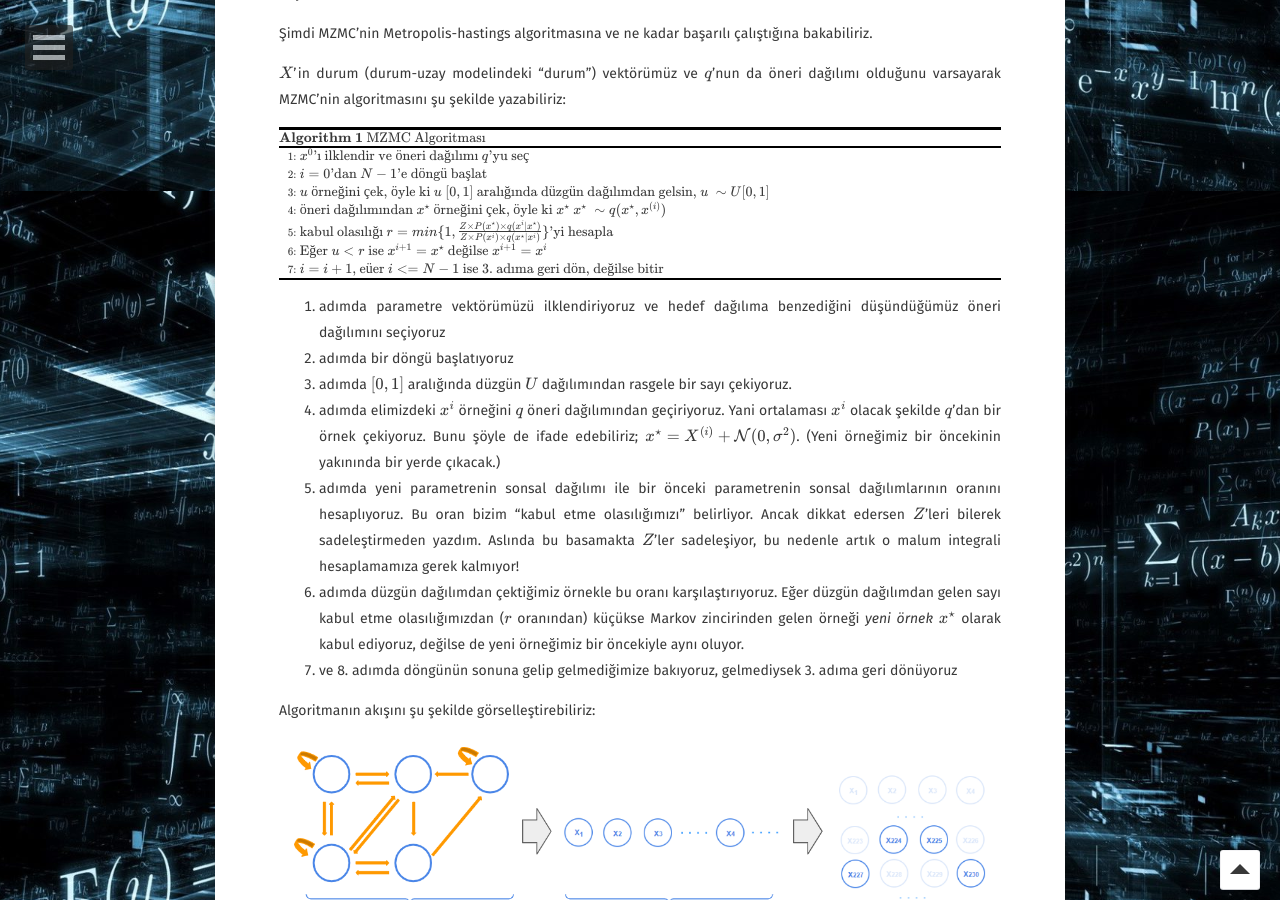
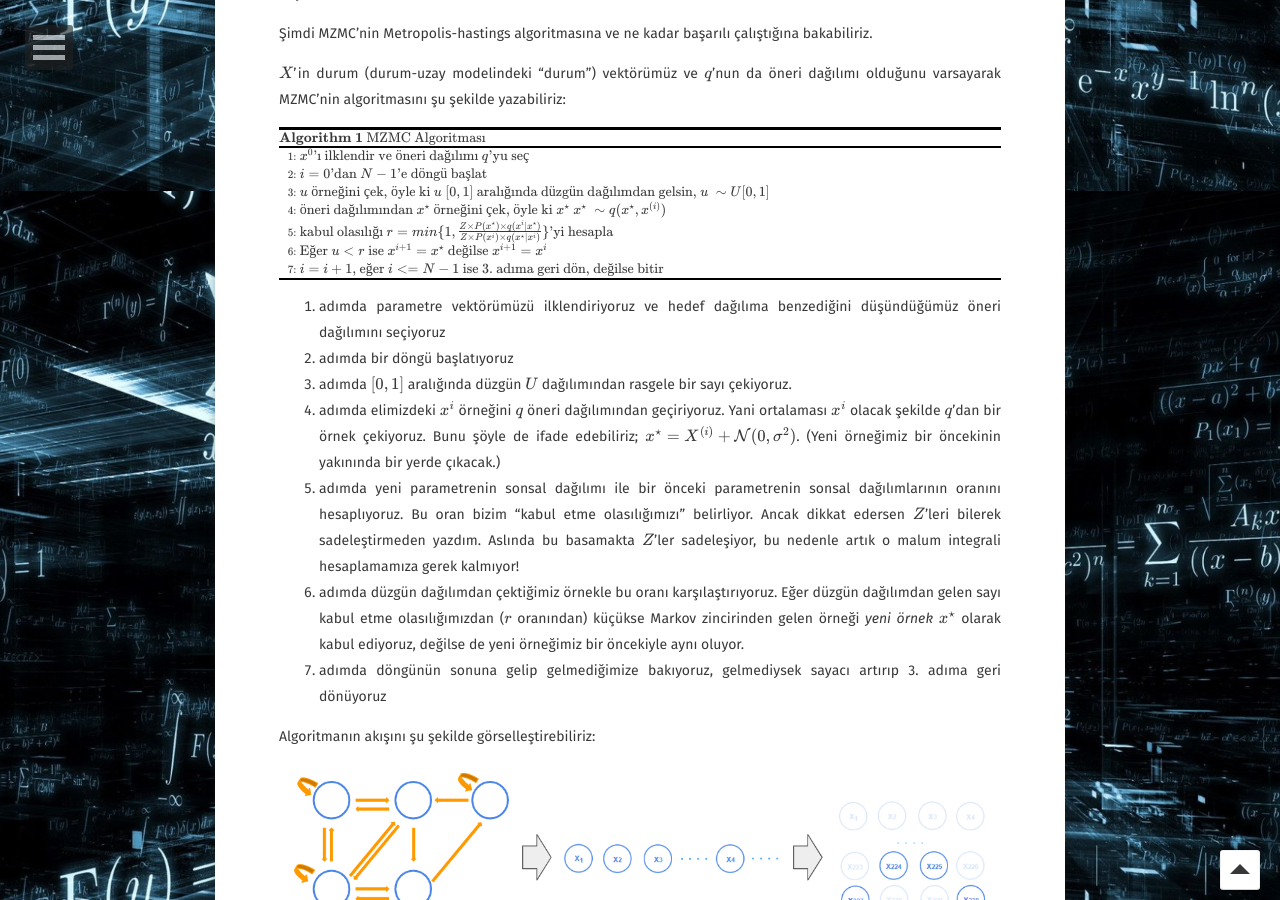
Before and after one commit to tayyarg/tayyarg.github.io, a Jekyll site: the page built from _posts/2020-03-15-markov-zincir-monte-carlo.md, in a window 1280 px wide and 900 px high, scrolled down 7009 px. Built offline with Jekyll 4.4.1, drawn with Linux system fonts in a browser that asks for light colours; some web fonts are replaced; formulas are drawn with MathJax 3; comment, search, counter and statistics services are not loaded.

Commit message:
metin guncellemesi

```diff
--- a/_posts/2020-03-15-markov-zincir-monte-carlo.md
+++ b/_posts/2020-03-15-markov-zincir-monte-carlo.md
@@ -211,7 +211,7 @@ $X$'in durum (durum-uzay modelindeki "durum") vektörümüz ve $q$'nun da öneri
     \STATE öneri dağılımından $x_{}^{\star}$ örneğini çek, öyle ki $x^{\star}$  $x_{}^{\star} ~ \sim q(x_{}^{\star}, x_{}^{(i)})$
     \STATE kabul olasılığı $r = min\{1, \frac{Z \times P(x^{\star}) \times q(x^{i}|x^{\star})}{Z \times P(x^{i}) \times q(x^{\star}|x^{i})}\}$'yi hesapla
     \STATE Eğer $u < r$ ise $x^{i+1} = x^{\star}$ değilse $x^{i+1} = x^{i}$
-    \STATE $i=i+1$, eüer $i <= N-1$ ise $3$. adıma geri dön, değilse bitir
+    \STATE $i=i+1$, eğer $i <= N-1$ ise $3$. adıma geri dön, değilse bitir
 \end{algorithmic}
 \end{algorithm}
 " %}
@@ -222,7 +222,7 @@ $X$'in durum (durum-uzay modelindeki "durum") vektörümüz ve $q$'nun da öneri
 4. adımda elimizdeki $x^{i}$ örneğini $q$ öneri dağılımından geçiriyoruz. Yani ortalaması $x^{i}$ olacak şekilde $q$'dan bir örnek çekiyoruz. Bunu şöyle de ifade edebiliriz; $x^{\star} = X^{(i)} + \mathcal{N}(0, \sigma^2)$. (Yeni örneğimiz bir öncekinin yakınında bir yerde çıkacak.)
 5. adımda yeni parametrenin sonsal dağılımı ile bir önceki parametrenin sonsal dağılımlarının oranını hesaplıyoruz. Bu oran bizim "kabul etme olasılığımızı" belirliyor. Ancak  dikkat edersen $Z$'leri bilerek sadeleştirmeden yazdım. Aslında bu basamakta $Z$'ler sadeleşiyor, bu nedenle artık o malum integrali hesaplamamıza gerek kalmıyor!
 6. adımda düzgün dağılımdan çektiğimiz örnekle bu oranı karşılaştırıyoruz. Eğer düzgün dağılımdan gelen sayı kabul etme olasılığımızdan ($r$ oranından) küçükse Markov zincirinden gelen örneği *yeni örnek* $x^{\star}$ olarak kabul ediyoruz, değilse de yeni örneğimiz bir öncekiyle aynı oluyor.
-7. ve 8. adımda döngünün sonuna gelip gelmediğimize bakıyoruz, gelmediysek 3. adıma geri dönüyoruz
+7. adımda döngünün sonuna gelip gelmediğimize bakıyoruz, gelmediysek sayacı artırıp 3. adıma geri dönüyoruz
 
 
 Algoritmanın akışını şu şekilde görselleştirebiliriz:
```
